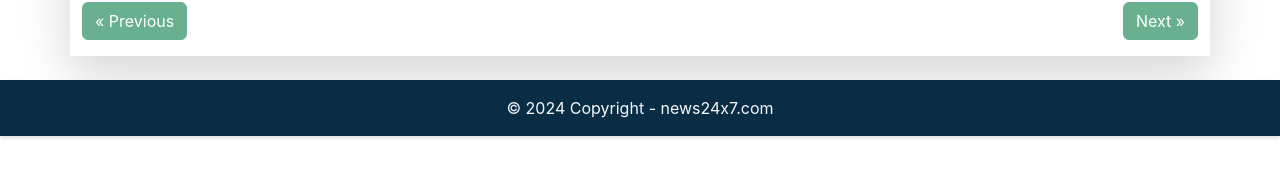
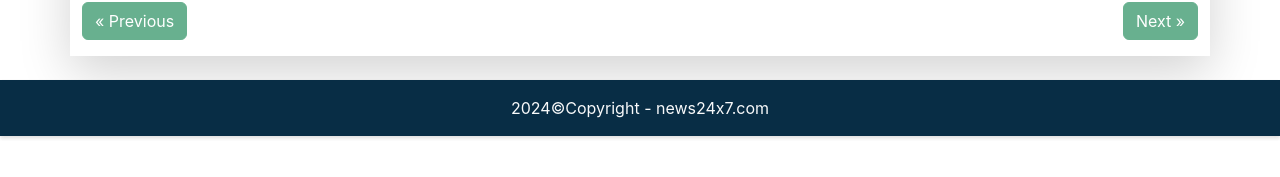
Before and after one commit to birendra-max/newsapp, a React (Create React App) app: page / in a window 1280 px wide. Shown: the part 501-678 px from the top of the page. Built offline with nearby package versions, Linux system fonts and the light colour scheme; no server answers.

Commit message:
smale changes

```diff
--- a/src/components/Footer.js
+++ b/src/components/Footer.js
@@ -6,7 +6,7 @@ export default class Footer extends Component {
             <>
                 <footer className="shadow-sm text-center text-lg-start text-light mt-4" style={{ backgroundColor: "rgb(8 47 73)" }}>
                     <div className="text-center p-3 shadow-sm" style={{ backgroundColor: "rgba(0, 0, 0, 0.05)" }}>
-                        © 2024 Copyright -
+                         2024©Copyright -
                         <a className="text-light text-decoration-none" href="/"> news24x7.com</a>
                     </div>
                 </footer>
```
